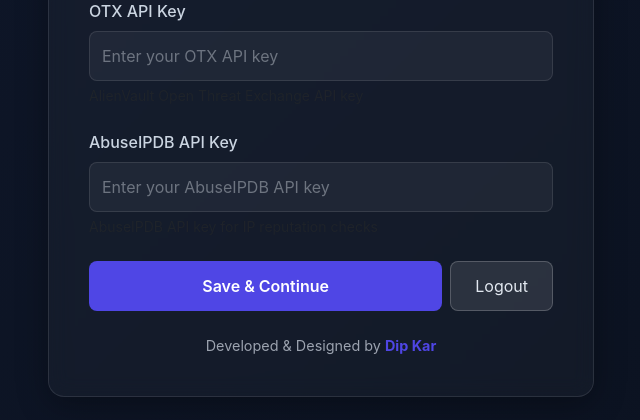
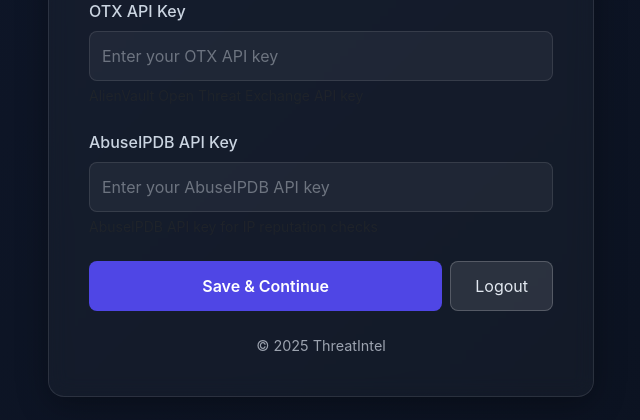
Before and after one commit to xatrarana/threatintel, a Flask app: template templates/setup.html in a window 1280 px wide. Shown: the part 380-800 px from the top of the page, without its empty margins (319-959 px from the left). Run offline with Flask 3, Linux system fonts and the light colour scheme; the template is opened without the code that fills it, so the values that code supplies are empty.

Commit message:
footer value

```diff
--- a/templates/setup.html
+++ b/templates/setup.html
@@ -184,8 +184,13 @@
           </form>
 
           <footer>
-            Developed & Designed by <strong style="color:#4f46e5">Dip Kar</strong>
+            <span>&copy; <span id="year"></span> ThreatIntel
           </footer>
+
+          <script>
+            document.getElementById('year').innerText = new Date().getFullYear();
+          </script>
+
         </div>
       </div>
     </div>
```
